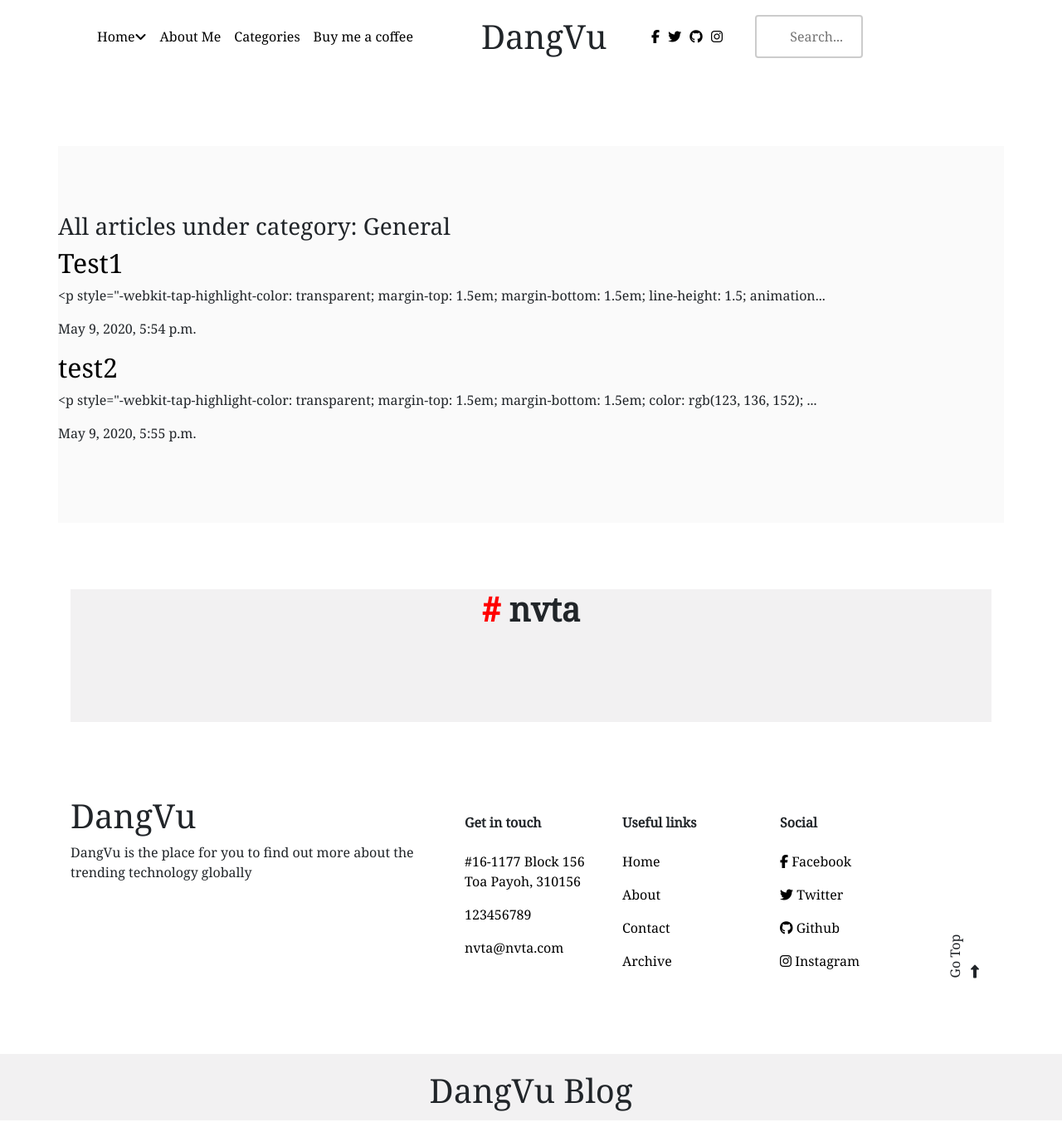
After one commit to nvTran/django-blog, a Django app: page /categories/general in a window 1280 px wide. The commit adds this page. Shown: the whole page at 83% size. Run offline with Django 3.2, Linux system fonts and the light colour scheme; data comes from the database, SQL or seed files in the repository; both versions use the stored data as it was after the commit; parts of the project's set-up code (start-up, migrations or seed data) failed here and were passed over; some libraries are stand-ins or nearby versions.

Commit message:
Add Category and Summernote

```diff
--- a/articles/models.py
+++ b/articles/models.py
@@ -1,9 +1,32 @@
 from django.db import models
 from taggit.managers import TaggableManager
-# from taggit.models import Tag
+from django.utils.text import slugify
 
 
 # Create your models here.
+
+class Category(models.Model):
+    created_at = models.DateTimeField(auto_now_add=True)
+    title = models.CharField(max_length=255, default='General')
+    slug = models.SlugField(default='')
+
+    class Meta:
+        verbose_name = "Category"
+        verbose_name_plural = "Categories"
+        ordering = ['title']
+
+    def __str__(self):
+        return self.title
+
+
+
+    def save(self, *args, **kwargs):
+        value = self.title
+        self.slug = slugify(value, allow_unicode=True)
+        super().save(*args, **kwargs)
+
+
+
 class Article(models.Model):
     TAGGIT_CASE_INSENSITIVE = True
 
@@ -12,6 +35,7 @@
     body = models.TextField()
     date = models.DateTimeField(auto_now_add= True)
     thumb = models.ImageField(default='default.jpg', blank=True)
+    category = models.ForeignKey(Category, null=True, blank=True, on_delete= models.SET_NULL)
     tags = TaggableManager()
     # add in author later
 
--- a/articles/templates/articles/article_detail.html
+++ b/articles/templates/articles/article_detail.html
@@ -5,7 +5,7 @@
     <section class="section-body container">
         <img src="{{ article.thumb.url }}"/>
         <h3>{{ article.title}}</h3>
-        <p>{{ article.body}}</p>
+        <div>{{ article.body| safe}}</div>
         <p>{{ article.date}}</p>
         <div>
             <h5>Tags:</h5>
--- /dev/null
+++ b/articles/templates/articles/category_detail.html
@@ -0,0 +1,32 @@
+{% extends 'base_layout.html'%}
+
+{% block content%}
+
+</div>
+<section class="section-body container">
+    <div class = "articles">
+        <h3> All articles under category: {{ category }}</h3>
+        {% for article in articles %}
+            <div class="article">
+                <h2><a href="/articles/{{article.slug }}">{{article.title }}</a></h2>
+
+                <p>{{ article.snippet }}</p>
+                    <p>{{ article.date }}</p>
+            </div>
+        {% endfor %}
+    </div>
+</section>
+{% if articles.has_other_pages %}
+<nav aria-label="Page navigation conatiner"></nav>
+<ul class="pagination justify-content-center">
+{% if articles.has_previous %}
+<li><a href="?page={{ articles.previous_page_number }}" class="page-link">&laquo; PREV </a></li>
+{% endif %}
+{% if articles.has_next %}
+<li><a href="?page={{ articles.next_page_number }}" class="page-link"> NEXT &raquo;</a></li>
+{% endif %}
+</ul>
+</nav>
+</div>
+{% endif %}
+{% endblock%}
--- a/articles/urls.py
+++ b/articles/urls.py
@@ -4,7 +4,10 @@
 # app_name = "articles"
 
 urlpatterns = [
-    path('', views.article_list, name='list'),
-    path('/<slug>', views.article_details, name="detail"),
-    path('/tag/<tag>', views.tag_view, name='tag_view')
+    path('', views.homepage, name='list'),
+    path('articles', views.article_list, name='list'),
+    path('articles/<slug>', views.article_details, name="detail"),
+    path('articles/tag/<tag>', views.tag_view, name='tag_view'),
+    path('categories', views.category_list, name="categories_list"),
+    path('categories/<slug>', views.category_detail, name="category")
 ]
--- a/articles/views.py
+++ b/articles/views.py
@@ -1,5 +1,5 @@
 from django.shortcuts import render
-from .models import Article
+from .models import Article, Category
 from django.shortcuts import render, get_object_or_404
 from django.http import HttpResponse
 # from django.views.generic import ListView
@@ -52,3 +52,30 @@
     related_articles = Article.simiar(article)
 
     return render(request,'articles/article_detail.html', {'article': article, 'tags': tags, 'related_articles': related_articles})
+
+def category_list(request):
+    categories = Category.objects.all() # this will get all categories, you can do some filtering if you need (e.g. excluding categories without posts in it)
+
+    return render (request, 'articles/categories_list.html', {'categories': categories})
+
+def category_detail(request, slug):
+    selected_category = Category.objects.get(slug = slug)
+    category_title = selected_category.title
+    articles = Article.objects.filter(category__slug__exact = slug)
+
+    return render(request, 'articles/category_detail.html', {'category': selected_category.title, 'articles': articles})
+
+def homepage(request):
+    articles = Article.objects.all().order_by("date")
+    paginator = Paginator(articles, 10)
+    page = request.GET.get('page')
+    try:
+        articles = paginator.page(page)
+    except PageNotAnInteger:
+            # If page is not an integer deliver the first page
+        articles = paginator.page(1)
+    except EmptyPage:
+        # If page is out of range deliver last page of results
+        articles = paginator.page(paginator.num_pages)
+
+    return render(request, "articles/homepage.html", {'page': page,'articles': articles})
--- a/blog_web_app/settings.py
+++ b/blog_web_app/settings.py
@@ -39,6 +39,7 @@
     'django.contrib.staticfiles',
     'articles',
     'taggit',
+    'django_summernote',
 ]
 
 MIDDLEWARE = [
--- a/blog_web_app/urls.py
+++ b/blog_web_app/urls.py
@@ -1,6 +1,6 @@
 from django.contrib import admin
 from django.urls import path, include
-from .views import about, homepage
+from .views import about
 from django.contrib.staticfiles.urls import staticfiles_urlpatterns
 from django.conf.urls.static import static
 from django.conf import settings
@@ -8,9 +8,11 @@
 
 urlpatterns = [
     path('admin/', admin.site.urls),
-    path('articles', include("articles.urls")),
+    # path('articles', include("articles.urls")),
     path('about/', about),
     path('', include("articles.urls")),
+    path('summernote/', include('django_summernote.urls')),
+
 ]
 
 urlpatterns += staticfiles_urlpatterns()
--- a/blog_web_app/views.py
+++ b/blog_web_app/views.py
@@ -2,9 +2,6 @@
 from django.shortcuts import render
 
 
-def homepage(request):
-    # return HttpResponse("Welcome to the homepage")
-    return render(request, "homepage.html")
 
 def about(request):
     # return HttpResponse("This is the about page")
--- a/templates/base_layout.html
+++ b/templates/base_layout.html
@@ -30,7 +30,7 @@
 					</nav>
 				</div>
 				<div class="col-md-2 page-header-logo">
-					<h1>NVTA</h1>
+					<h1>DangVu</h1>
 				</div>
 				<div class="col-md-5 page-header-util">
 					<nav class="navbar navbar2">
@@ -91,8 +91,8 @@
 				<div class="row">
 					<div class="col-md-5">
 						<div class="footer-util__logo-wrapper" style="margin-top: 20%">
-							<h1>NVTA</h1>
-							<p>NVTA is the place for you to find out more about the trending technology globally</p>
+							<h1>DangVu </h1>
+							<p>DangVu  is the place for you to find out more about the trending technology globally</p>
 						</div>
 					</div>
 					<div class="col-md-2">
@@ -165,7 +165,7 @@
 		</div>
 		<footer class="page-footer-copyright">
 			<div class="copyright-wrapper">
-				<h1>NVTA</h1>
+				<h1>DangVu Blog</h1>
 			</div>
 		</footer>
 	</section>
```
Also changed, not shown: articles/admin.py (+9 -2 lines), articles/forms.py (+7 -0 lines), articles/templates/articles/categories_list.html (added, +12 -0 lines), articles/templates/articles/homepage.html (renamed from templates/homepage.html, +32 -11 lines), db.sqlite3, media/Pepe.jpg (added).
